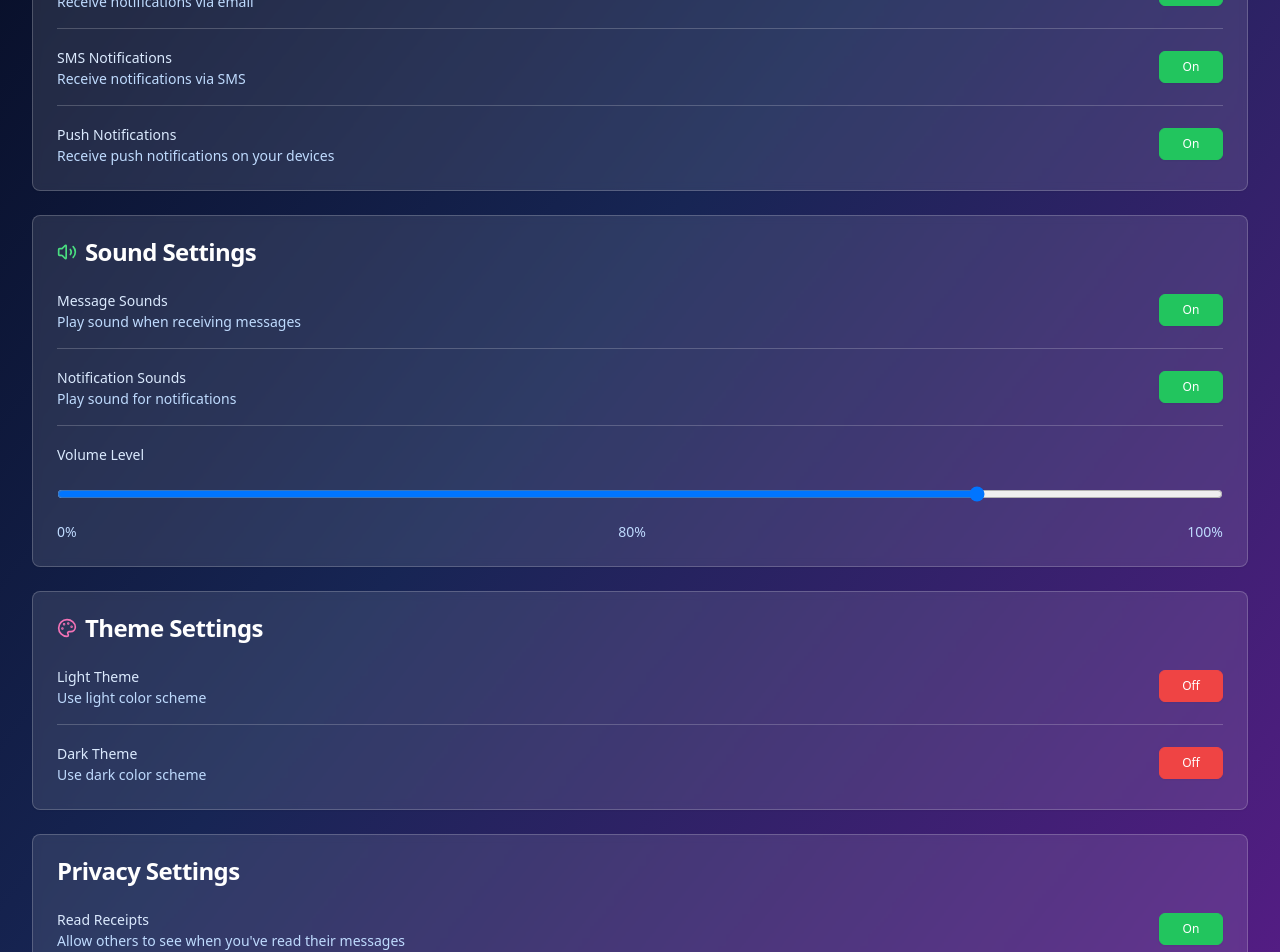
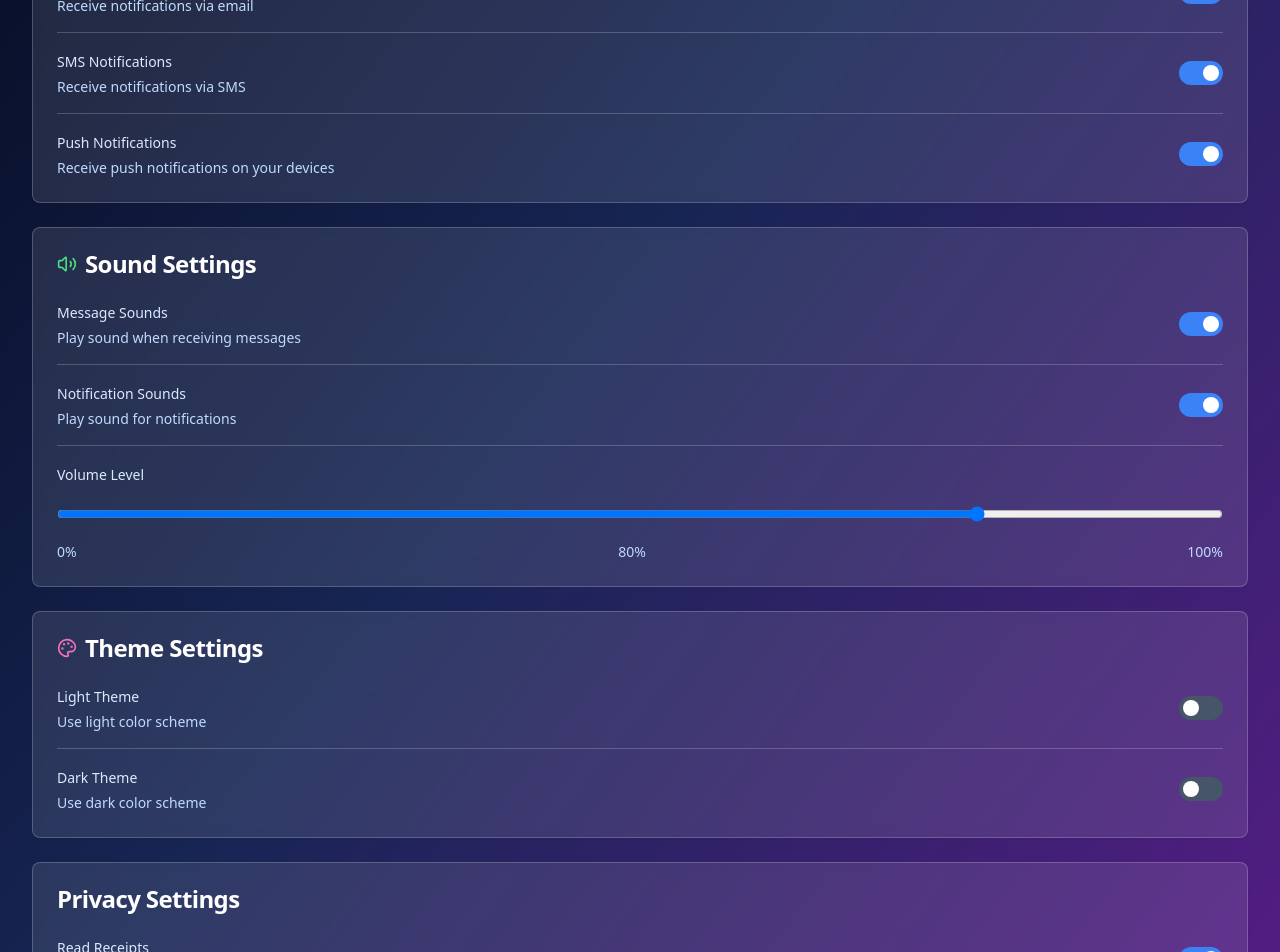
Before and after one commit to apresroc/tk-messaging, a React (Vite) app: page /settings in a window 1280 px wide. Shown: the part 560-1512 px from the top of the page. Built offline with nearby package versions, Linux system fonts and the light colour scheme.

Commit message:
[dyad] Updated toggle buttons to match requested design - wrote 1 file(s)

```diff
--- a/src/components/user/UserSettings.tsx
+++ b/src/components/user/UserSettings.tsx
@@ -115,29 +115,38 @@ const UserSettings = () => {
     }));
   };
 
-  // Toggle button component for on/off states
-  const ToggleButton = ({
+  // New toggle button component matching the requested design
+  const ToggleSwitch = ({
     isOn,
     onToggle,
-    onLabel = "On",
-    offLabel = "Off"
+    label,
+    description
   }: {
     isOn: boolean;
     onToggle: () => void;
-    onLabel?: string;
-    offLabel?: string;
+    label: string;
+    description?: string;
   }) => (
-    <Button
-      variant="outline"
+    <div className="flex items-center justify-between">
+      <div className="flex-1">
+        <Label className="text-blue-100 cursor-pointer" onClick={onToggle}>{label}</Label>
+        {description && (
+          <p className="text-sm text-blue-200 mt-1">{description}</p>
+        )}
+      </div>
+      <button
         onClick={onToggle}
-      className={`w-16 h-8 rounded-md px-2 py-1 text-xs font-medium transition-all duration-200 shadow-sm ${
-        isOn
-          ? 'bg-green-500 hover:bg-green-600 text-white border-green-500'
-          : 'bg-red-500 hover:bg-red-600 text-white border-red-500'
+        className={`relative inline-flex h-6 w-11 items-center rounded-full transition-all duration-200 ${
+          isOn ? 'bg-blue-500' : 'bg-slate-600'
         }`}
       >
-      {isOn ? onLabel : offLabel}
-    </Button>
+        <span
+          className={`inline-block h-4 w-4 transform rounded-full bg-white transition-transform duration-200 ${
+            isOn ? 'translate-x-6' : 'translate-x-1'
+          }`}
+        />
+      </button>
+    </div>
   );
 
   return (
@@ -253,42 +262,30 @@ const UserSettings = () => {
           </CardTitle>
         </CardHeader>
         <CardContent className="space-y-4">
-          <div className="flex items-center justify-between">
-            <div>
-              <Label className="text-blue-100">Email Notifications</Label>
-              <p className="text-sm text-blue-200">Receive notifications via email</p>
-            </div>
-            <ToggleButton
+          <ToggleSwitch
             isOn={settings.notifications.email}
             onToggle={() => handleNotificationChange('email', !settings.notifications.email)}
+            label="Email Notifications"
+            description="Receive notifications via email"
           />
-          </div>
 
           <Separator className="bg-white/20" />
 
-          <div className="flex items-center justify-between">
-            <div>
-              <Label className="text-blue-100">SMS Notifications</Label>
-              <p className="text-sm text-blue-200">Receive notifications via SMS</p>
-            </div>
-            <ToggleButton
+          <ToggleSwitch
             isOn={settings.notifications.sms}
             onToggle={() => handleNotificationChange('sms', !settings.notifications.sms)}
+            label="SMS Notifications"
+            description="Receive notifications via SMS"
           />
-          </div>
 
           <Separator className="bg-white/20" />
 
-          <div className="flex items-center justify-between">
-            <div>
-              <Label className="text-blue-100">Push Notifications</Label>
-              <p className="text-sm text-blue-200">Receive push notifications on your devices</p>
-            </div>
-            <ToggleButton
+          <ToggleSwitch
             isOn={settings.notifications.push}
             onToggle={() => handleNotificationChange('push', !settings.notifications.push)}
+            label="Push Notifications"
+            description="Receive push notifications on your devices"
           />
-          </div>
         </CardContent>
       </Card>
 
@@ -301,29 +298,21 @@ const UserSettings = () => {
           </CardTitle>
         </CardHeader>
         <CardContent className="space-y-4">
-          <div className="flex items-center justify-between">
-            <div>
-              <Label className="text-blue-100">Message Sounds</Label>
-              <p className="text-sm text-blue-200">Play sound when receiving messages</p>
-            </div>
-            <ToggleButton
+          <ToggleSwitch
             isOn={settings.sounds.message}
             onToggle={() => handleSoundChange('message', !settings.sounds.message)}
+            label="Message Sounds"
+            description="Play sound when receiving messages"
           />
-          </div>
 
           <Separator className="bg-white/20" />
 
-          <div className="flex items-center justify-between">
-            <div>
-              <Label className="text-blue-100">Notification Sounds</Label>
-              <p className="text-sm text-blue-200">Play sound for notifications</p>
-            </div>
-            <ToggleButton
+          <ToggleSwitch
             isOn={settings.sounds.notification}
             onToggle={() => handleSoundChange('notification', !settings.sounds.notification)}
+            label="Notification Sounds"
+            description="Play sound for notifications"
           />
-          </div>
 
           <Separator className="bg-white/20" />
 
@@ -355,33 +344,21 @@ const UserSettings = () => {
           </CardTitle>
         </CardHeader>
         <CardContent className="space-y-4">
-          <div className="flex items-center justify-between">
-            <div>
-              <Label className="text-blue-100">Light Theme</Label>
-              <p className="text-sm text-blue-200">Use light color scheme</p>
-            </div>
-            <ToggleButton
+          <ToggleSwitch
             isOn={settings.theme.mode === 'light'}
             onToggle={() => handleThemeChange(settings.theme.mode === 'light' ? 'dark' : 'light')}
-              onLabel="On"
-              offLabel="Off"
+            label="Light Theme"
+            description="Use light color scheme"
           />
-          </div>
 
           <Separator className="bg-white/20" />
 
-          <div className="flex items-center justify-between">
-            <div>
-              <Label className="text-blue-100">Dark Theme</Label>
-              <p className="text-sm text-blue-200">Use dark color scheme</p>
-            </div>
-            <ToggleButton
+          <ToggleSwitch
             isOn={settings.theme.mode === 'dark'}
             onToggle={() => handleThemeChange(settings.theme.mode === 'dark' ? 'light' : 'dark')}
-              onLabel="On"
-              offLabel="Off"
+            label="Dark Theme"
+            description="Use dark color scheme"
           />
-          </div>
         </CardContent>
       </Card>
 
@@ -391,29 +368,21 @@ const UserSettings = () => {
           <CardTitle className="text-white">Privacy Settings</CardTitle>
         </CardHeader>
         <CardContent className="space-y-4">
-          <div className="flex items-center justify-between">
-            <div>
-              <Label className="text-blue-100">Read Receipts</Label>
-              <p className="text-sm text-blue-200">Allow others to see when you've read their messages</p>
-            </div>
-            <ToggleButton
+          <ToggleSwitch
             isOn={settings.privacy.readReceipts}
             onToggle={() => handlePrivacyChange('readReceipts', !settings.privacy.readReceipts)}
+            label="Read Receipts"
+            description="Allow others to see when you've read their messages"
           />
-          </div>
 
           <Separator className="bg-white/20" />
 
-          <div className="flex items-center justify-between">
-            <div>
-              <Label className="text-blue-100">Typing Indicators</Label>
-              <p className="text-sm text-blue-200">Show when you're typing to others</p>
-            </div>
-            <ToggleButton
+          <ToggleSwitch
             isOn={settings.privacy.typingIndicators}
             onToggle={() => handlePrivacyChange('typingIndicators', !settings.privacy.typingIndicators)}
+            label="Typing Indicators"
+            description="Show when you're typing to others"
           />
-          </div>
         </CardContent>
       </Card>
     </div>
```
Lines whose indentation alone changed are shown as unchanged.
